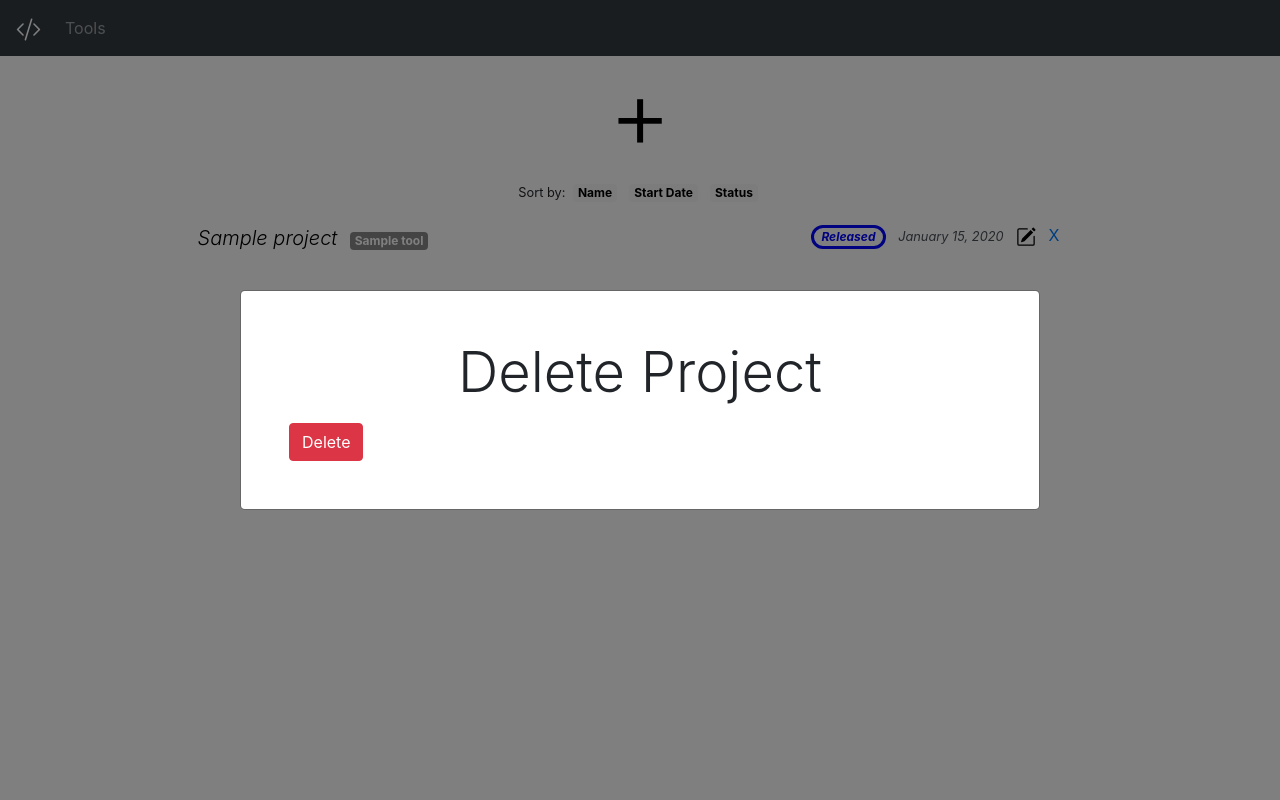
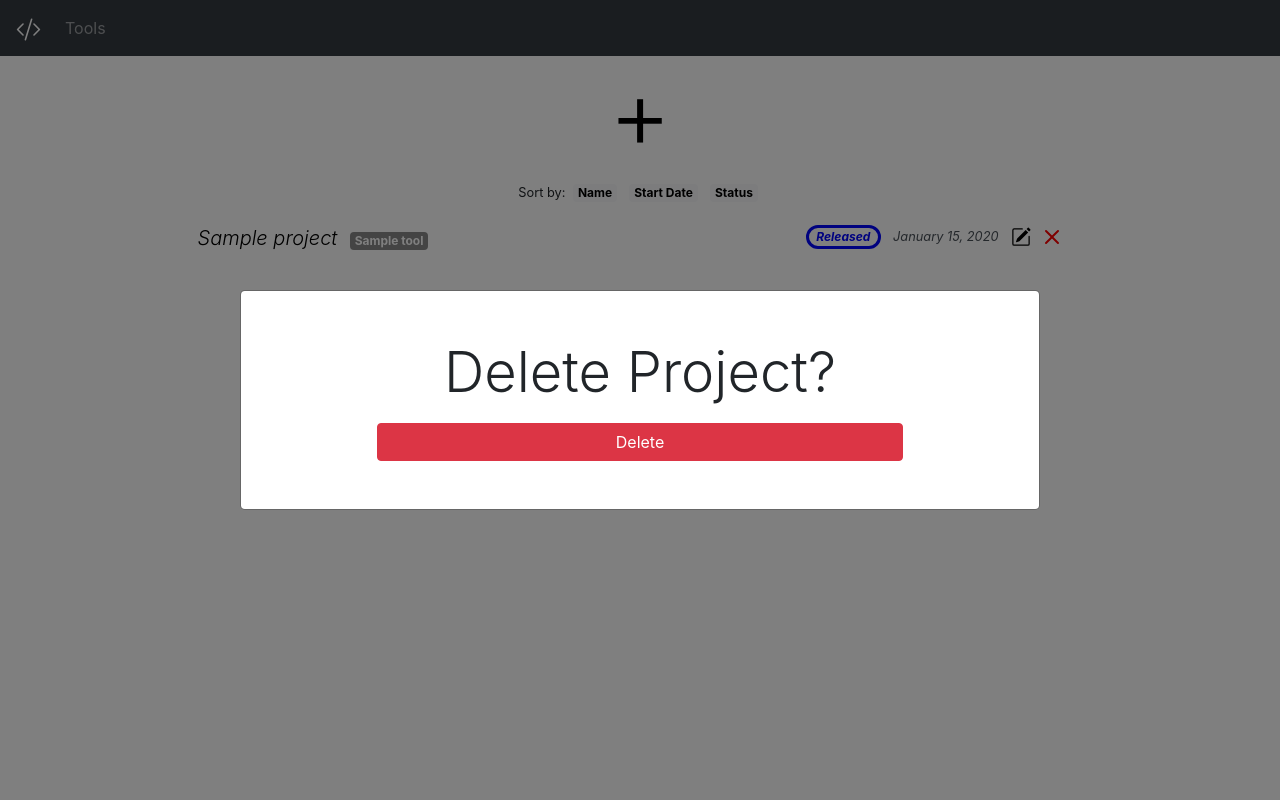
Before and after one commit to misterrager8/CodeGarden, a Flask app: page / in a window 1280 px wide, after a click that opens the changed part. Run offline with Flask 2, Linux system fonts and the light colour scheme; tables that the repository leaves empty hold one stand-in row (values such as "Sample post"); some libraries are stand-ins or nearby versions.

Commit message:
Tweak delete_modal, add delete_icon macro

```diff
--- a/modules/templates/macros.html
+++ b/modules/templates/macros.html
@@ -38,7 +38,9 @@
     {{ status_badge(project, class='mr-2') }}
     {{ date_label(project, class='mr-2') }}
     <a href="" data-target="#edit_project_{{ project.id }}" data-toggle="modal" class="mr-2" style="text-decoration:none">{{ edit_icon(size='20') }}</a>
-    <a href="" data-target="#delete_project_{{ project.id }}" data-toggle="modal" class="mr-2" style="text-decoration:none">X</a>
+    <a href="" data-target="#delete_project_{{ project.id }}" data-toggle="modal" class="mr-2" style="text-decoration:none">
+      {{ delete_icon() }}
+    </a>
   </div>
 </div>
 
@@ -48,8 +50,8 @@
 {% endcall %}
 
 <!--Delete Modal-->
-{% call modal('delete_project_' + project.id|string, 'Delete Project') %}
-<a href="{{  url_for('delete_project', id_=project.id)  }}" class="btn btn-danger">Delete</a>
+{% call modal('delete_project_' + project.id|string, 'Delete Project?', class='text-center') %}
+<a href="{{  url_for('delete_project', id_=project.id)  }}" class="btn btn-danger w-75">Delete</a>
 {% endcall %}
 
 <!--Info Modal-->
@@ -93,6 +95,13 @@
 <svg xmlns="http://www.w3.org/2000/svg" width="{{ size }}" height="{{ size }}" fill="black" class="bi bi-info-square" viewBox="0 0 16 16">
   <path d="M14 1a1 1 0 0 1 1 1v12a1 1 0 0 1-1 1H2a1 1 0 0 1-1-1V2a1 1 0 0 1 1-1h12zM2 0a2 2 0 0 0-2 2v12a2 2 0 0 0 2 2h12a2 2 0 0 0 2-2V2a2 2 0 0 0-2-2H2z"/>
   <path d="m8.93 6.588-2.29.287-.082.38.45.083c.294.07.352.176.288.469l-.738 3.468c-.194.897.105 1.319.808 1.319.545 0 1.178-.252 1.465-.598l.088-.416c-.2.176-.492.246-.686.246-.275 0-.375-.193-.304-.533L8.93 6.588zM9 4.5a1 1 0 1 1-2 0 1 1 0 0 1 2 0z"/>
+</svg>
+{% endmacro %}
+
+<!--Delete Icon-->
+{% macro delete_icon(size='16') %}
+<svg xmlns="http://www.w3.org/2000/svg" width="{{ size }}" height="{{ size }}" fill="red" class="bi bi-x-lg" viewBox="0 0 16 16">
+  <path d="M1.293 1.293a1 1 0 0 1 1.414 0L8 6.586l5.293-5.293a1 1 0 1 1 1.414 1.414L9.414 8l5.293 5.293a1 1 0 0 1-1.414 1.414L8 9.414l-5.293 5.293a1 1 0 0 1-1.414-1.414L6.586 8 1.293 2.707a1 1 0 0 1 0-1.414z"/>
 </svg>
 {% endmacro %}
 
```
